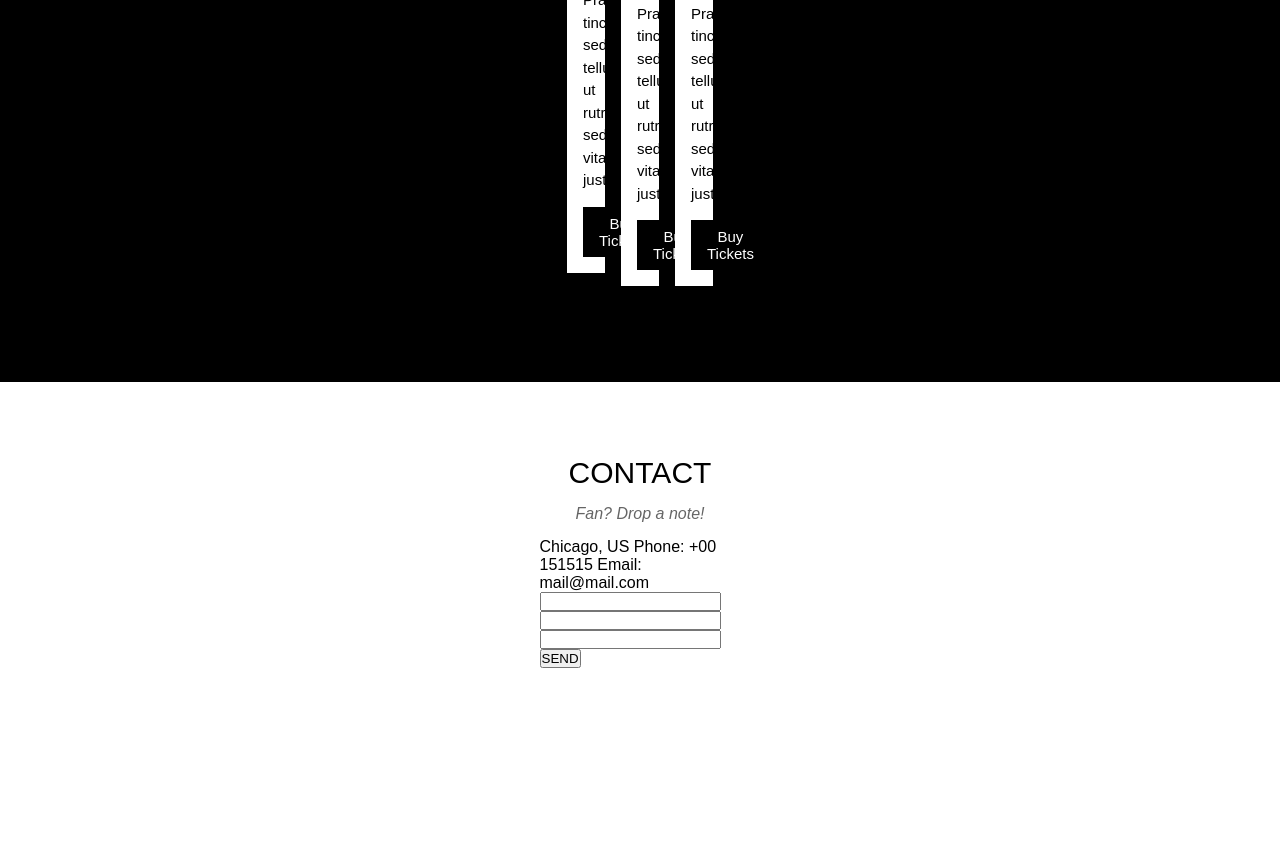
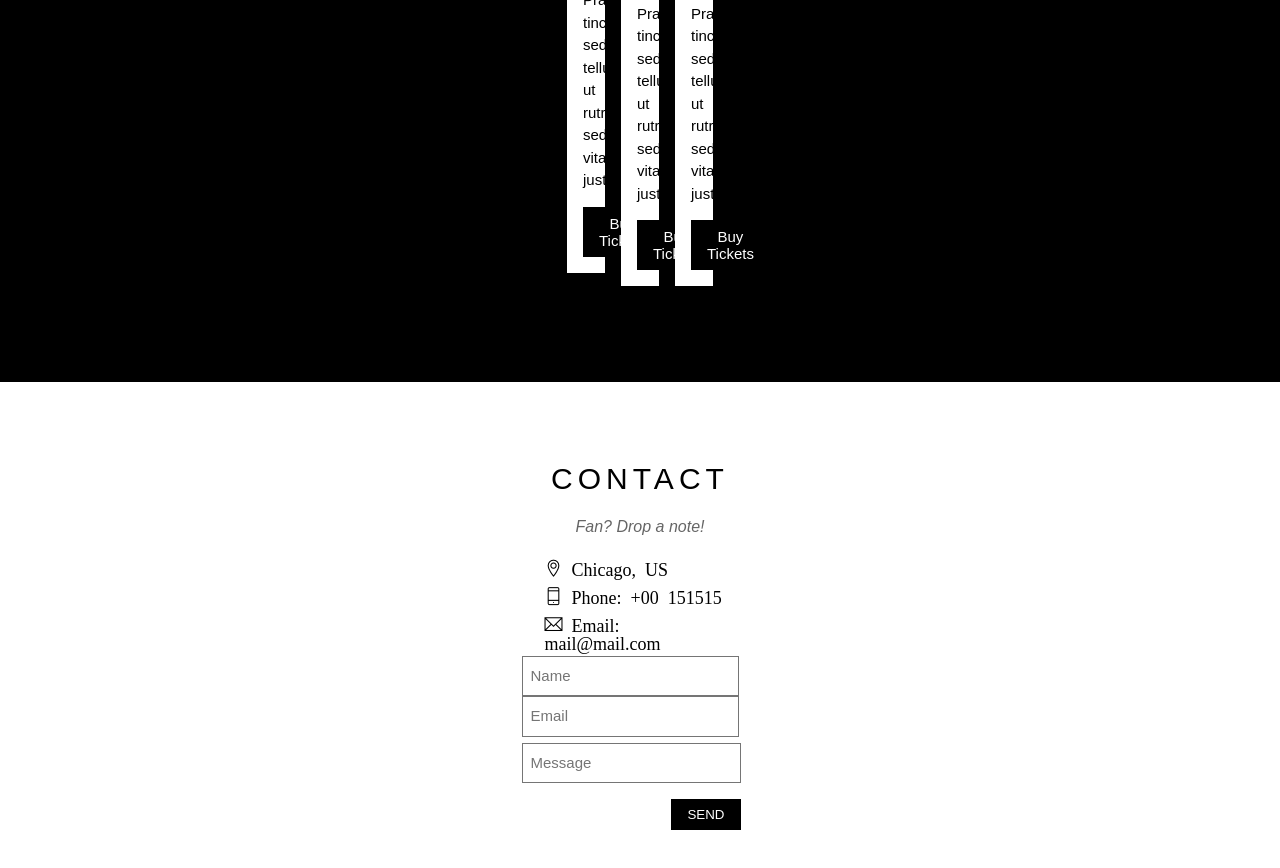
Before and after one commit to hwHoai/HTML-CSS-clone, a plain HTML site: page the_band/index.html in a window 1280 px wide. Shown: the part 1924-2792 px from the top of the page. Before the commit the page ends 2656 px from the top, so only its background shows below. Drawn offline with Linux system fonts and the light colour scheme.

Commit message:
done raw design

```diff
--- a/the_band/assets/CSS/style.css
+++ b/the_band/assets/CSS/style.css
@@ -89,7 +89,7 @@ html {
 }
 
 #header .search-icon:hover {
-    background-color: orange221;
+    background-color: #f44336;
     cursor: pointer;
 }
 
@@ -140,6 +140,7 @@ html {
     font-size: 30px;
     text-align: center;
     text-transform: uppercase;
+    letter-spacing: 5px;
 }
 
 .slogan {
@@ -288,10 +289,74 @@ html {
     margin: 0 521.5px;
 }
 
-#image{
+#contact-protcl {
+    display: inline-block;
+}
+
+#contact-protcl i {
+    display: block;
+}
+
+.email-icon,
+.mobile-icon,
+.location-icon {
+    padding: 5px;
+    display: inline-block;
+    font-size: 18px;
+    letter-spacing: 0.001px;
+}
+
+
+
+#contact-form {
+    float: right;
 
 }
 
+.contact-form {
+    border: #757575 1px solid;
+    padding: 8px;
+    margin: 0 2px 0 2px;
+    line-height: 22.5px;
+    font-size: 15px;
+}
+
+.fan-message {
+    display: block;
+    width: 99.3%;
+    margin-top: 6px;
+}
+
+#send-btn {
+    border: none;
+    padding: 8px 16px;
+    margin: 16px 0;
+    background-color: #000;
+    color: #fff;
+    float: right;
+}
+
+#image{
+    width: 100%;
+    display: block;
+}
+
 #footer{
+    display: block;
+    text-align: center;
+    padding: 64px 16px;
+}
 
+.brand-icon {
+    display: inline-block;
+    width: 24px;
+    font-size: 24px;
+    margin: 2px;
+    opacity: 0.6;
 }
+
+#footer p {
+    display: block;
+    margin: 15px 0;
+    opacity: 0.5;
+}
--- a/the_band/index.html
+++ b/the_band/index.html
@@ -43,7 +43,7 @@
                 </div>
             </li>
             <li id="about">
-                <h2 class="title">The Band</h2>
+                <div class="title">The Band</div>
                 <p class="slogan">We love music</p>
                 <p id="paragraph">We have created a fictional band website. Lorem ipsum dolor sit amet, consectetur adipiscing elit, sed do eiusmod tempor incididunt ut labore et dolore magna aliqua. Ut enim ad minim veniam, quis nostrud exercitation ullamco laboris nisi ut aliquip ex ea commodo consequat. Duis aute irure dolor in reprehenderit in voluptate velit esse cillum dolore eu fugiat nulla pariatur. Excepteur sint occaecat cupidatat non proident, sunt in culpa qui officia deserunt mollit anim id est laborum consectetur adipiscing elit, sed do eiusmod tempor incididunt ut labore et dolore magna aliqua. Ut enim ad minim veniam, quis nostrud exercitation ullamco laboris nisi ut aliquip ex ea commodo consequat.</p>
                 <div id="mem-info">
@@ -70,7 +70,7 @@
             </li>
             <li id="tour">
                 <div id="tour-content">
-                    <h2 class="title" style="color: #fff;">Tour Dates</h2>
+                    <div class="title" style="color: #fff;">Tour Dates</div>
                     <p class="slogan" style="color: #fff;">Remember to book your tickets!</p>
                     <ul id="ticket-status">
                         <li class="ticket-list">
@@ -124,25 +124,32 @@
                 </div>
             </li>
             <div id="contact">
-                    <div class="title">Contact</div>
-                    <div class="slogan">Fan? Drop a note!</div>
+                    <div class="title" style="line-height: 45px;">Contact</div>
+                    <div class="slogan" style="line-height: 22.5px;">Fan? Drop a note!</div>
                     <div id="contact-protcl">
-                        Chicago, US
-                        Phone: +00 151515
-                        Email: mail@mail.com
+                        <i class="ti-location-pin location-icon"> Chicago, US</i>
+                        <i class="ti-mobile mobile-icon"> Phone: +00 151515</i>
+                        <i class="ti-email email-icon"> Email: mail@mail.com</i>
                     </div>
-                    <input class="fan-name" type="text">
-                    <input class="fan-email" type="text">
-                    <input class="fan-message" type="text">
-                    <button>SEND</button>
+                    <div id="contact-form">
+                        <input class="fan-name contact-form" type="text" placeholder="Name" required name="name">
+                        <input class="fan-email contact-form" type="text" placeholder="Email" required name="email">
+                        <input class="fan-message contact-form" type="text" placeholder="Message" required name="message">
+                    </div>
+                    <div class="clear"></div>
+                    <button id="send-btn">SEND</button>
+                    <div class="clear"></div>
             </div>
-            <div id="image">
-
-            </div>
+                <img src="./assets/img/map/map.jpg" alt="map" id="image">
         </ul>
 
         <div id="footer">
-
+            <i class="ti-facebook brand-icon"><a href=""></a></i>
+            <i class="ti-instagram brand-icon"><a href=""></a></i>
+            <i class="ti-pinterest brand-icon"><a href=""></a></i>
+            <i class="ti-twitter-alt brand-icon"><a href=""></a></i>
+            <i class="ti-linkedin brand-icon"><a href=""></a></i>
+            <p>Powered by <a style="color: black;" href="">w3.css</a></p>
         </div>
     </div>
 </body>
```
